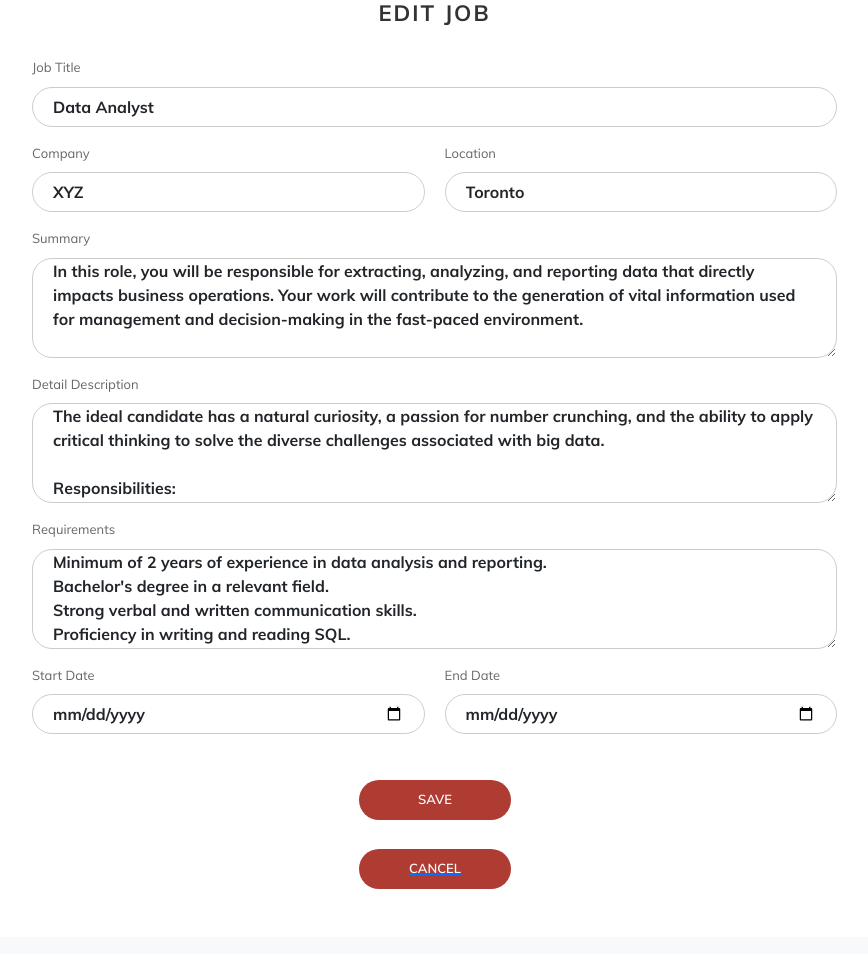
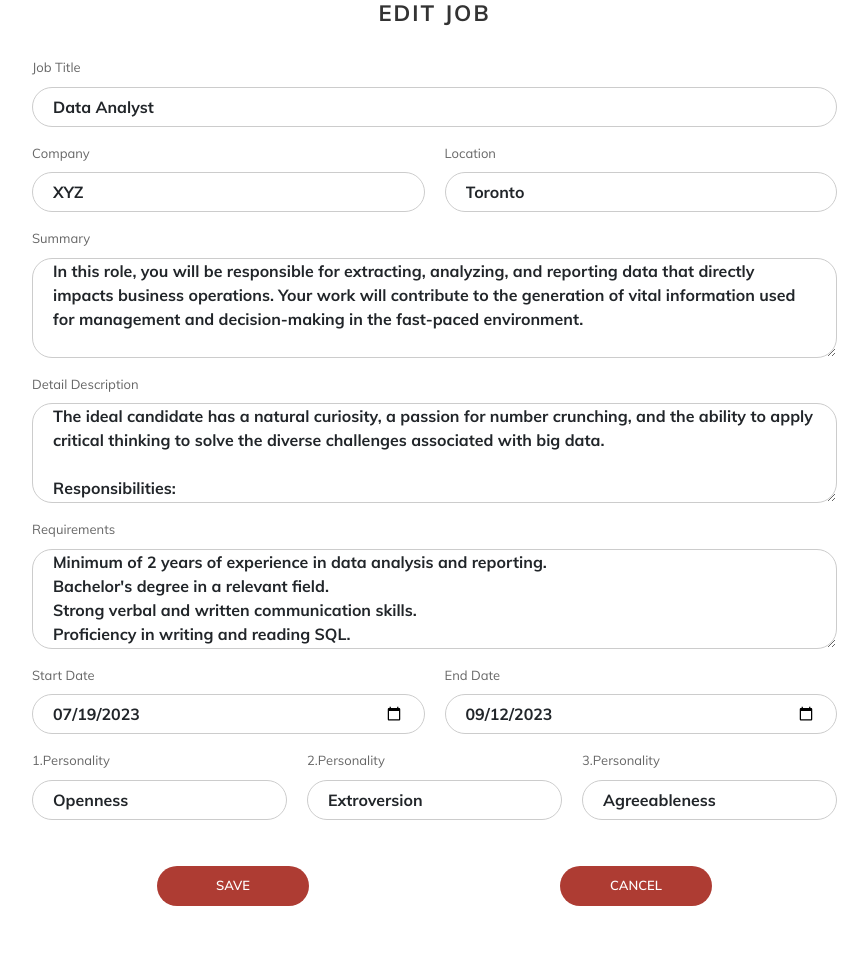
Before and after one commit to aysegulYalcinkaya/Personality-Prediction-System-with-CV-Analysis, a Django app: page /employer/edit-job-detail/1/ in a window 1280 px wide. Shown: the part 141-1095 px from the top of the page, without its empty margins (228-1096 px from the left). Before the commit the page ends 1030 px from the top, so only its background shows below. Run offline with Django 4.2, Linux system fonts and the light colour scheme; a user stored in the database is signed in; data comes from the database, SQL or seed files in the repository; both versions use the stored data as it was after the commit; some libraries are stand-ins or nearby versions.

Commit message:
personality test calculation added to job application

```diff
--- a/employer/forms.py
+++ b/employer/forms.py
@@ -12,6 +12,9 @@
     requirements = forms.CharField()
     start_date = forms.DateField()
     end_date = forms.DateField()
+    personality_1=forms.CharField()
+    personality_2 = forms.CharField()
+    personality_3 = forms.CharField()
 
 
 class QuestionForm(forms.ModelForm):
--- a/employer/models.py
+++ b/employer/models.py
@@ -10,6 +10,9 @@
     requirements = models.TextField()
     start_date = models.DateField()
     end_date = models.DateField()
+    personality_1=models.CharField(null=True,max_length=20)
+    personality_2 = models.CharField(null=True,max_length=20)
+    personality_3 = models.CharField(null=True,max_length=20)
 
     def __str__(self):
         return self.title
--- a/employer/views.py
+++ b/employer/views.py
@@ -76,6 +76,9 @@
             requirements = form.cleaned_data['requirements']
             start_date = form.cleaned_data['start_date']
             end_date = form.cleaned_data['end_date']
+            personality_1=form.cleaned_data['personality_1']
+            personality_2 = form.cleaned_data['personality_2']
+            personality_3 = form.cleaned_data['personality_3']
 
             job = get_object_or_404(Job, id=id)
             job.title = title
@@ -86,6 +89,9 @@
             job.requirements = requirements
             job.start_date = start_date
             job.end_date = end_date
+            job.personality_1=personality_1
+            job.personality_2=personality_2
+            job.personality_3=personality_3
 
             job.save()
 
@@ -93,9 +99,13 @@
     else:
 
         job = get_object_or_404(Job, id=job_id)
+        formatted_start_date = job.start_date.strftime('%Y-%m-%d')
+        formatted_end_date = job.end_date.strftime('%Y-%m-%d')
 
         context = {
-            'job': job
+            'job': job,
+            'formatted_start_date': formatted_start_date,
+            'formatted_end_date': formatted_end_date
         }
         return render(request, 'employer/edit-job-detail.html', context)
 
@@ -104,7 +114,8 @@
 def employer_dashboard(request):
     if request.method == 'GET':
         jobs = Job.objects.annotate(num_applicants=Count('jobapplication'),
-                                    num_similarity_check=Count('jobapplication', filter=~Q(jobapplication__similarity__isnull=True)))
+                                    num_similarity_check=Count('jobapplication',
+                                                               filter=~Q(jobapplication__similarity__isnull=True)))
         return render(request, 'employer/dashboard.html', {'jobs': jobs})
 
 
@@ -133,9 +144,9 @@
         index = 0
         for applicant in applicants:
             print(result[0][index])
-            applicant.similarity = result[0][index]
+            applicant.similarity = "{:.2f}".format(result[0][index] * 100)
             applicant.save()
-            index+=1
+            index += 1
 
         return JsonResponse({"msg": "Resume analysis completed"})
 
@@ -144,7 +155,7 @@
 def analysis_result(request, job_id):
     if request.method == 'GET':
         applicants = JobApplication.objects.filter(job__id=job_id).order_by("-similarity")
-        job = Job.objects.filter(id = job_id)
+        job = Job.objects.filter(id=job_id)
 
         return render(request, 'employer/analysis-result.html', {'applicants': applicants, 'job': job[0]})
 
--- a/templates/employer/edit-job-detail.html
+++ b/templates/employer/edit-job-detail.html
@@ -54,14 +54,50 @@
                 <div class="form-group">
                     <div class="form-wrapper">
                         <label for="id_start_date">Start Date</label>
-                        <input type="date" class="form-control" id="id_start_date" name="start_date" required value="{{ job.start_date }}">
+                        <input type="date" class="form-control" id="id_start_date" name="start_date" required value="{{ formatted_start_date }}">
                     </div>
                     <div class="form-wrapper">
                         <label for="id_end_date">End Date</label>
-                        <input type="date" class="form-control" id="id_end_date" name="end_date" required value="{{ job.end_date }}">
+                        <input type="date" class="form-control" id="id_end_date" name="end_date" required value="{{ formatted_end_date }}">
                     </div>
                 </div>
-                <button type="submit">Save</button><a href="/employer/job-list"><button type="reset">Cancel</button></a>
+                <div class="form-group">
+                    <div class="form-wrapper">
+                        <label for="personality_1">1.Personality</label>
+                        <select class="form-control" id="personality_1" name="personality_1" required value="{{ job.personality_1 }}">
+                            <option value="">Select</option>
+                            <option value="Neuroticism" {% if job.personality_1 == 'Neuroticism' %}selected{% endif %}>Neuroticism</option>
+                            <option value="Extroversion" {% if job.personality_1 == 'Extroversion' %}selected{% endif %}>Extroversion</option>
+                            <option value="Openness" {% if job.personality_1 == 'Openness' %}selected{% endif %}>Openness</option>
+                            <option value="Agreeableness" {% if job.personality_1 == 'Agreeableness' %}selected{% endif %}>Agreeableness</option>
+                            <option value="Conscientiousness" {% if job.personality_1 == 'Conscientiousness' %}selected{% endif %}>Conscientiousness</option>
+                        </select>
+                    </div>
+                    <div class="form-wrapper" style="margin-right: 20px">
+                         <label for="personality_2">2.Personality</label>
+                        <select class="form-control" id="personality_2" name="personality_2" required value="{{ job.personality_2 }}">
+                            <option value="">Select</option>
+                            <option value="Neuroticism" {% if job.personality_2 == 'Neuroticism' %}selected{% endif %}>Neuroticism</option>
+                            <option value="Extroversion" {% if job.personality_2 == 'Extroversion' %}selected{% endif %}>Extroversion</option>
+                            <option value="Openness" {% if job.personality_2 == 'Openness' %}selected{% endif %}>Openness</option>
+                            <option value="Agreeableness" {% if job.personality_2 == 'Agreeableness' %}selected{% endif %}>Agreeableness</option>
+                            <option value="Conscientiousness" {% if job.personality_2 == 'Conscientiousness' %}selected{% endif %}>Conscientiousness</option>
+                        </select>
+                    </div>
+                    <div class="form-wrapper">
+                         <label for="personality_3">3.Personality</label>
+                        <select class="form-control" id="personality_3" name="personality_3" required value="{{ job.personality_3 }}">
+                           <option value="">Select</option>
+                            <option value="Neuroticism" {% if job.personality_3 == 'Neuroticism' %}selected{% endif %}>Neuroticism</option>
+                            <option value="Extroversion" {% if job.personality_3 == 'Extroversion' %}selected{% endif %}>Extroversion</option>
+                            <option value="Openness" {% if job.personality_3 == 'Openness' %}selected{% endif %}>Openness</option>
+                            <option value="Agreeableness" {% if job.personality_3 == 'Agreeableness' %}selected{% endif %}>Agreeableness</option>
+                            <option value="Conscientiousness" {% if job.personality_3 == 'Conscientiousness' %}selected{% endif %}>Conscientiousness</option>
+                        </select>
+                    </div>
+                </div>
+                <div class="form-group"><button type="submit">Save</button>
+                    <button type="submit" onclick="window.location.href='{% url 'job_list' %}'">Cancel</button></div>
             </form>
         </div>
     </div>
--- a/users/models.py
+++ b/users/models.py
@@ -33,6 +33,7 @@
     user = models.ForeignKey(CustomUser, on_delete=models.CASCADE)
     resume_text = models.TextField()
     resume_link = models.TextField()
-    similarity=models.DecimalField(None,decimal_places=6,max_digits=6)
+    similarity=models.DecimalField(null=True,decimal_places=2,max_digits=5)
+    personality = models.DecimalField(null=True, decimal_places=2, max_digits=3)
     def __str__(self):
         return f"Job Application - Job ID: {self.job_id}, User ID: {self.user_id}"
```
Also changed, not shown: templates/employer/analysis-result.html (+9 -2 lines), users/tests.py (+18 -0 lines), users/views.py (+28 -1 lines), db.sqlite3, employer/migrations/0002_job_personality_1_job_personality_2_and_more.py (added), users/migrations/0007_alter_jobapplication_similarity.py (added), users/migrations/0008_jobapplication_personality.py (added).
